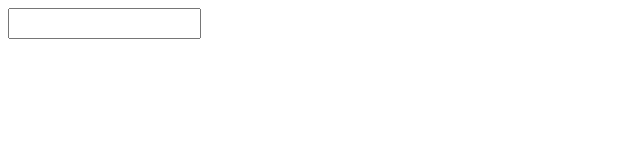
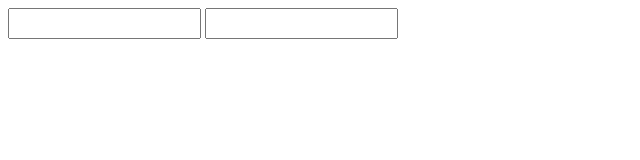
Before and after one commit to Leemeinmail/email_mask, a website built with webpack: page index.html in a window 1280 px wide. Shown: the whole page, without its empty margins (0-640 px from the left). Built offline with nearby package versions, Linux system fonts and the light colour scheme.

Commit message:
'changes'

```diff
--- a/index.html
+++ b/index.html
@@ -13,7 +13,8 @@
 	</style>
 </head>
 	<body>
-		<input type='' class='js-mask mask' >
+		<input type='text' class='js-mask mask' >
+		<input type='text' class='mask'>
 	</body>
 
 
--- a/webpack.config.js
+++ b/webpack.config.js
@@ -24,7 +24,7 @@
             }
         }]
     },
-    /*optimization: {
+    optimization: {
         minimize: false
-    }*/
+    }
 }
```
